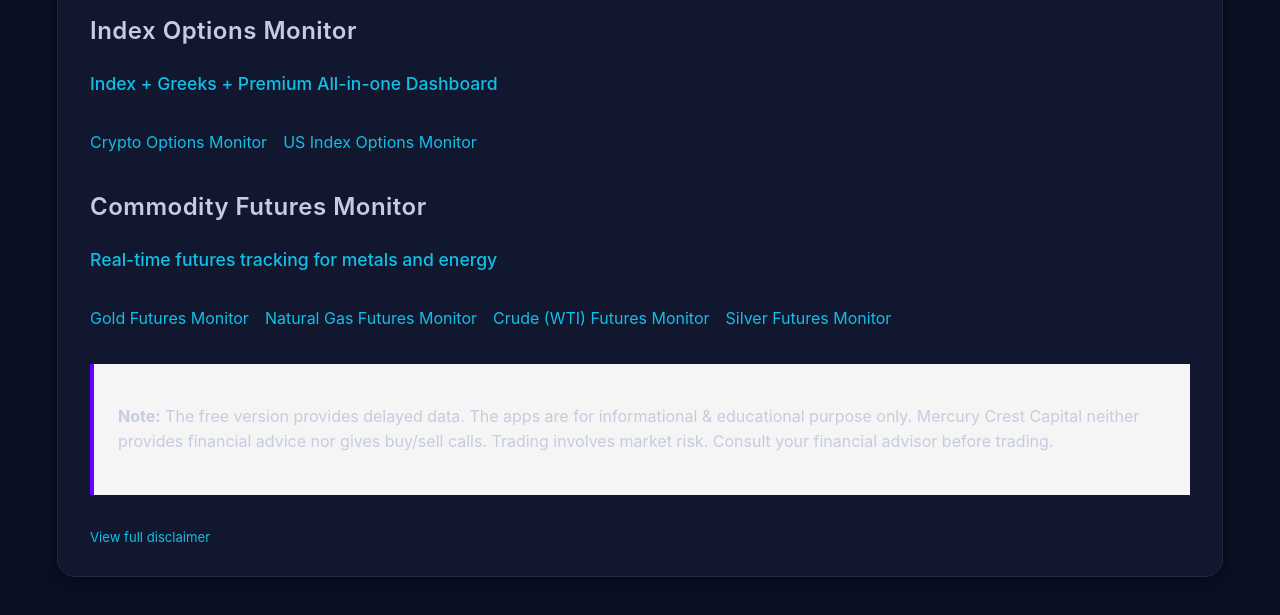
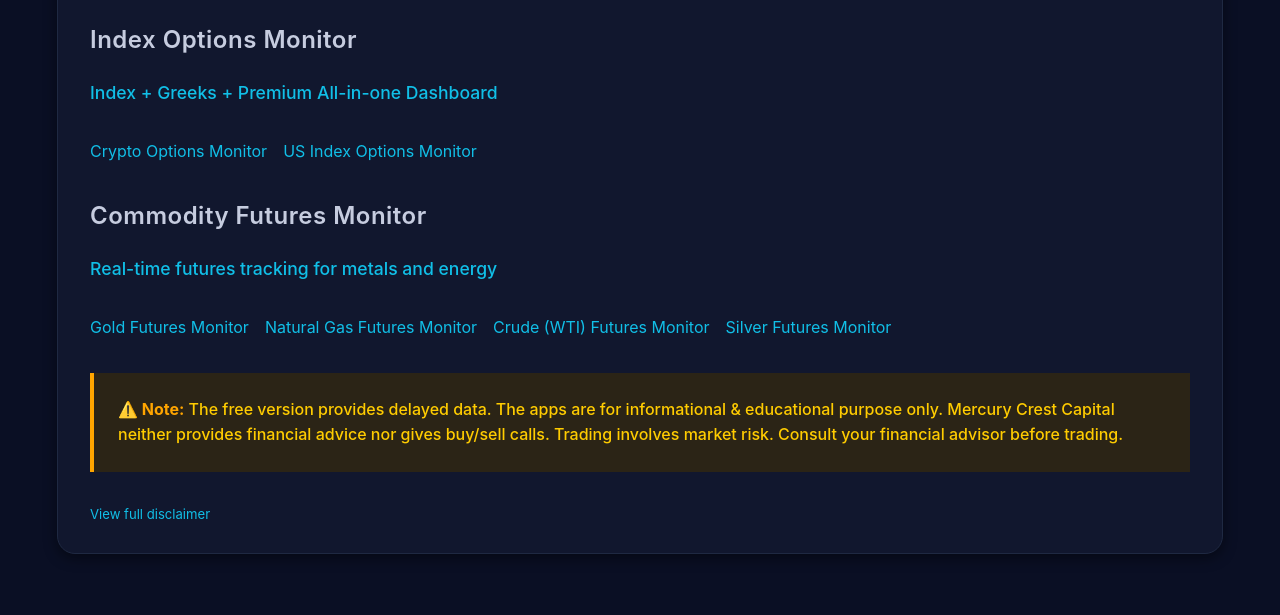
Before and after one commit to mercurycrest/my-trading-dashboard, a plain HTML site: page fo.html in a window 1280 px wide. Shown: the part 341-956 px from the top of the page. Drawn offline with Linux system fonts and the light colour scheme.

Commit message:
Improve disclaimer visibility with better contrast

```diff
--- a/fo.html
+++ b/fo.html
@@ -74,9 +74,11 @@
       </a>
     </div>
 
-    <div class="disclaimer-box" style="background: var(--color-bg-subtle, #f5f5f5); padding: 1.5rem; margin: 2rem 0; border-left: 4px solid var(--color-accent, #007acc);">
-      <p><strong>Note:</strong> The free version provides delayed data. The apps are for informational & educational purpose only. Mercury Crest Capital neither provides financial advice nor gives buy/sell calls. Trading involves market risk. Consult your financial advisor before trading.</p>
-    </div>
+    <div class="disclaimer-box" style="background: #2b2416; border-left: 4px solid #ffa500; padding: 1.5rem; margin: 2rem 0;">
+  <p style="color: #ffcc00; font-size: 1rem; line-height: 1.6; margin: 0; font-weight: 500;">
+    <strong style="color: #ffa500;">⚠️ Note:</strong> The free version provides delayed data. The apps are for informational & educational purpose only. Mercury Crest Capital neither provides financial advice nor gives buy/sell calls. Trading involves market risk. Consult your financial advisor before trading.
+  </p>
+</div>
 
     <footer class="hero-footnote">
       <a href="disclaimer.html">View full disclaimer</a>
```
